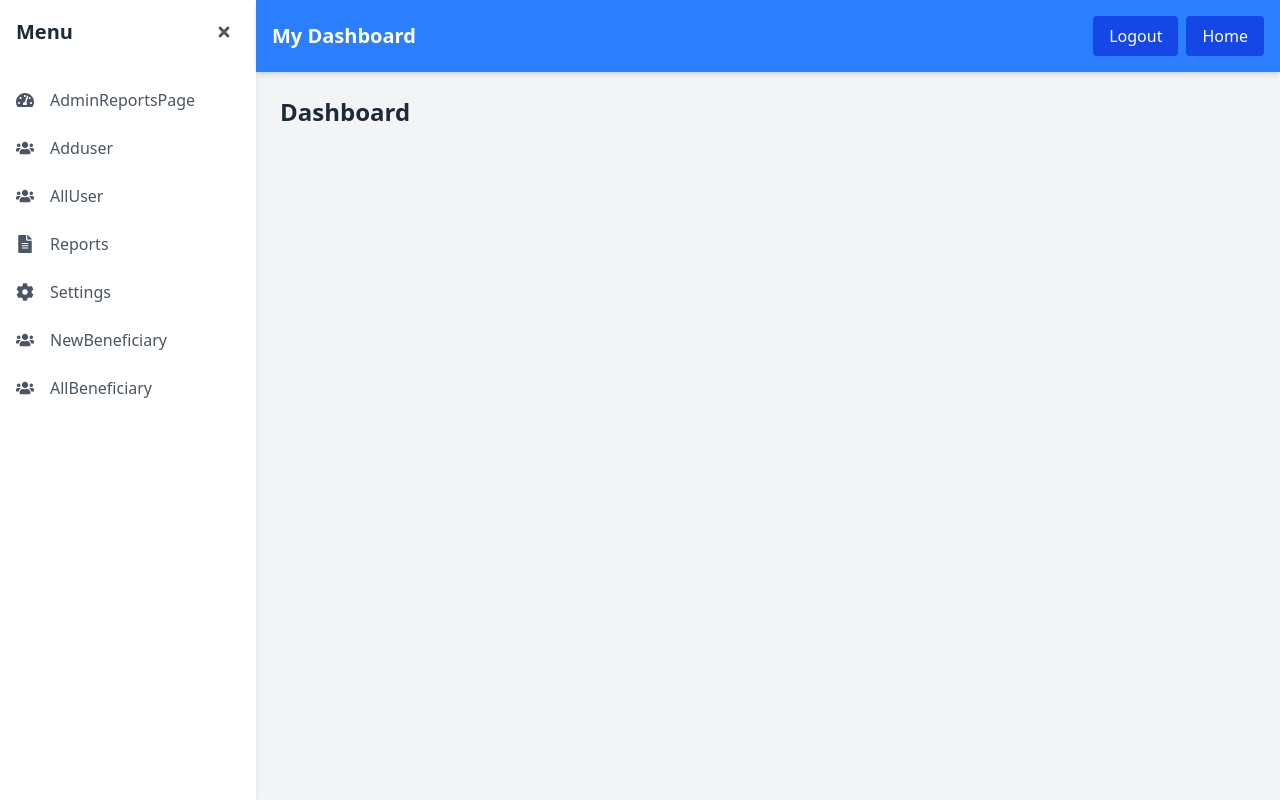
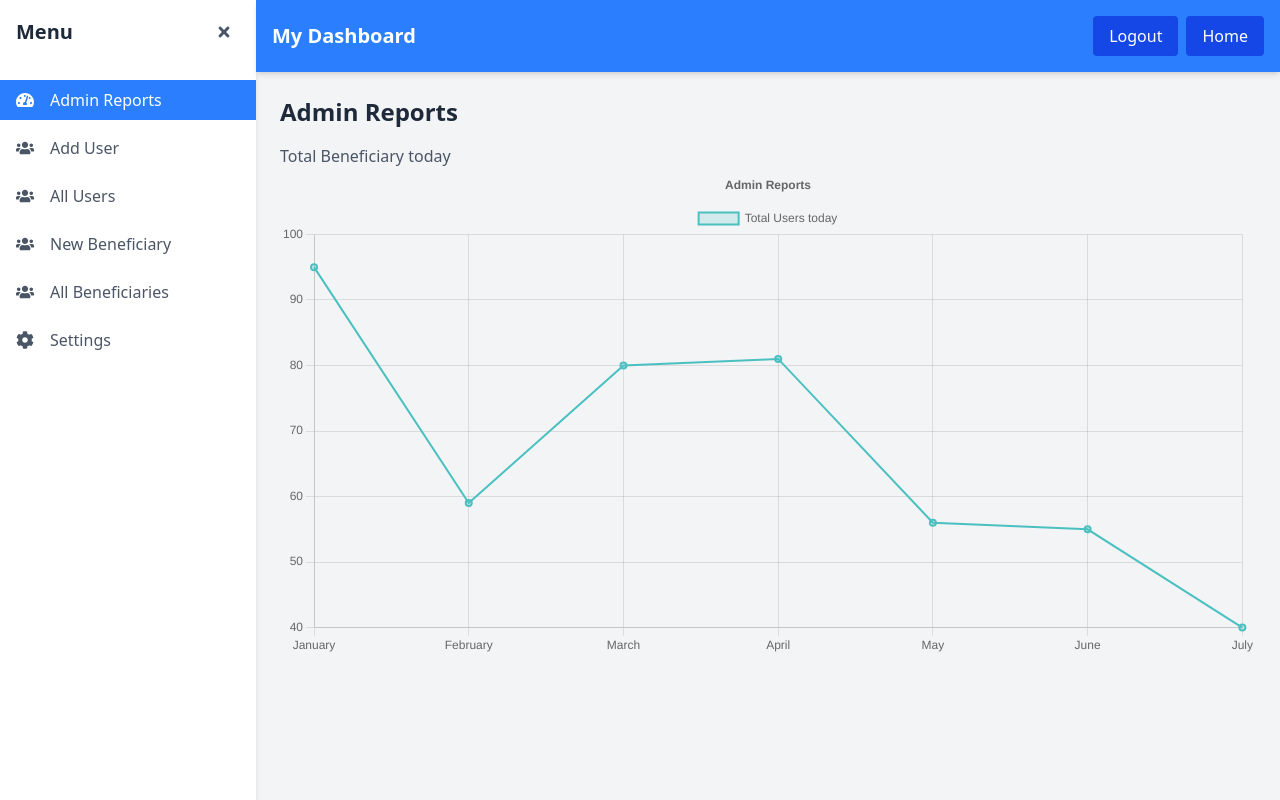
Before and after one commit to Muhammadanasraza/hackathonfrontend, a React (Vite) app: page /Dashboard in a window 1280 px wide. Built offline with nearby package versions, Linux system fonts and the light colour scheme.

Commit message:
error solve

```diff
--- a/src/Pages/Dashboard.jsx
+++ b/src/Pages/Dashboard.jsx
@@ -1,5 +1,7 @@
+
+
 import { useState } from "react";
-import { FaTachometerAlt, FaUsers, FaFileAlt, FaCog, FaTimes, FaBars } from "react-icons/fa";
+import { FaTachometerAlt, FaUsers, FaCog, FaTimes, FaBars } from "react-icons/fa";
 import NewBeneficiary from "./NewBenificiary";
 import AddUser from "./AddUser";
 import AllUser from "./AllUser";
@@ -10,33 +12,33 @@ const mockData = {
     AdminReportsPage: <AdminReportsPage />,
     NewBeneficiary: <NewBeneficiary />,
     AllBeneficiary: <AllBeneficiary />,
-    Adduser: <AddUser />,
-    AllUser: <AllUser />
+    AddUser: <AddUser />,
+    AllUser: <AllUser />,
 };
 
 function Dashboard() {
-    const [activeTab, setActiveTab] = useState("dashboard");
+    const [activeTab, setActiveTab] = useState("AdminReportsPage");
     const [isSidebarOpen, setIsSidebarOpen] = useState(true);
 
     const tabs = [
-        { name: "AdminReportsPage", label: "AdminReportsPage", icon: <FaTachometerAlt /> },
-        { name: "Adduser", label: "Adduser", icon: <FaUsers /> },
-        { name: "AllUser", label: "AllUser", icon: <FaUsers /> },
-        { name: "reports", label: "Reports", icon: <FaFileAlt /> },
+        { name: "AdminReportsPage", label: "Admin Reports", icon: <FaTachometerAlt /> },
+        { name: "AddUser", label: "Add User", icon: <FaUsers /> },
+        { name: "AllUser", label: "All Users", icon: <FaUsers /> },
+        { name: "NewBeneficiary", label: "New Beneficiary", icon: <FaUsers /> },
+        { name: "AllBeneficiary", label: "All Beneficiaries", icon: <FaUsers /> },
         { name: "settings", label: "Settings", icon: <FaCog /> },
-        { name: "NewBeneficiary", label: "NewBeneficiary", icon: <FaUsers /> },
-        { name: "AllBeneficiary", label: "AllBeneficiary", icon: <FaUsers /> }
     ];
 
     return (
         <div className="flex min-h-screen bg-gray-100">
             {/* Sidebar */}
             <div
-                className={`${isSidebarOpen ? "w-64" : "w-16"
-                    } bg-white shadow-md transition-all duration-300 flex flex-col`}
+                className={`${
+                    isSidebarOpen ? "w-64" : "w-16"
+                } bg-white shadow-md transition-all duration-300 flex flex-col`}
             >
                 <div className="p-4 flex items-center justify-between">
-                    {isSidebarOpen ? <h1 className="text-xl font-bold text-gray-800">Menu</h1> : null}
+                    {isSidebarOpen && <h1 className="text-xl font-bold text-gray-800">Menu</h1>}
                     <button
                         onClick={() => setIsSidebarOpen(!isSidebarOpen)}
                         className="focus:outline-none text-gray-600 hover:bg-gray-200 rounded-full p-2"
@@ -49,12 +51,13 @@ function Dashboard() {
                     {tabs.map((tab) => (
                         <button
                             key={tab.name}
-                            className={`w-full flex items-center gap-4 px-4 py-2 text-left text-gray-600 hover:bg-blue-100 ${activeTab === tab.name ? "bg-blue-500 text-white" : ""
-                                }`}
+                            className={`w-full flex items-center gap-4 px-4 py-2 text-left text-gray-600 hover:bg-blue-100 ${
+                                activeTab === tab.name ? "bg-blue-500 text-white" : ""
+                            }`}
                             onClick={() => setActiveTab(tab.name)}
                         >
                             <span className="text-lg">{tab.icon}</span>
-                            {isSidebarOpen ? <span>{tab.label}</span> : null}
+                            {isSidebarOpen && <span>{tab.label}</span>}
                         </button>
                     ))}
                 </nav>
@@ -66,17 +69,20 @@ function Dashboard() {
                 <div className="bg-blue-500 text-white p-4 flex items-center justify-between shadow-md">
                     <div className="text-xl font-bold">My Dashboard</div>
                     <div>
-                        <button className="bg-blue-700 px-4 py-2 mx-2 rounded text-white">Logout</button>
-                        <button className="bg-blue-700 px-4 py-2 rounded text-white"><a href="/">Home</a></button>
+                        <button className="bg-blue-700 px-4 py-2 mx-2 rounded text-white">
+                            Logout
+                        </button>
+                        <button className="bg-blue-700 px-4 py-2 rounded text-white">
+                            <a href="/">Home</a>
+                        </button>
                     </div>
-
                 </div>
 
                 <div className="p-6 flex-1">
                     <h1 className="text-2xl font-bold text-gray-800 mb-4">
-                        {activeTab.charAt(0).toUpperCase() + activeTab.slice(1)}
+                        {tabs.find((tab) => tab.name === activeTab)?.label}
                     </h1>
-                    <p className="text-gray-600">{mockData[activeTab]}</p>
+                    <div className="text-gray-600">{mockData[activeTab]}</div>
                 </div>
             </div>
         </div>
--- a/src/pages/dashboard.jsx
+++ b/src/pages/dashboard.jsx
@@ -1,5 +1,7 @@
+
+
 import { useState } from "react";
-import { FaTachometerAlt, FaUsers, FaFileAlt, FaCog, FaTimes, FaBars } from "react-icons/fa";
+import { FaTachometerAlt, FaUsers, FaCog, FaTimes, FaBars } from "react-icons/fa";
 import NewBeneficiary from "./NewBenificiary";
 import AddUser from "./AddUser";
 import AllUser from "./AllUser";
@@ -10,33 +12,33 @@ const mockData = {
     AdminReportsPage: <AdminReportsPage />,
     NewBeneficiary: <NewBeneficiary />,
     AllBeneficiary: <AllBeneficiary />,
-    Adduser: <AddUser />,
-    AllUser: <AllUser />
+    AddUser: <AddUser />,
+    AllUser: <AllUser />,
 };
 
 function Dashboard() {
-    const [activeTab, setActiveTab] = useState("dashboard");
+    const [activeTab, setActiveTab] = useState("AdminReportsPage");
     const [isSidebarOpen, setIsSidebarOpen] = useState(true);
 
     const tabs = [
-        { name: "AdminReportsPage", label: "AdminReportsPage", icon: <FaTachometerAlt /> },
-        { name: "Adduser", label: "Adduser", icon: <FaUsers /> },
-        { name: "AllUser", label: "AllUser", icon: <FaUsers /> },
-        { name: "reports", label: "Reports", icon: <FaFileAlt /> },
+        { name: "AdminReportsPage", label: "Admin Reports", icon: <FaTachometerAlt /> },
+        { name: "AddUser", label: "Add User", icon: <FaUsers /> },
+        { name: "AllUser", label: "All Users", icon: <FaUsers /> },
+        { name: "NewBeneficiary", label: "New Beneficiary", icon: <FaUsers /> },
+        { name: "AllBeneficiary", label: "All Beneficiaries", icon: <FaUsers /> },
         { name: "settings", label: "Settings", icon: <FaCog /> },
-        { name: "NewBeneficiary", label: "NewBeneficiary", icon: <FaUsers /> },
-        { name: "AllBeneficiary", label: "AllBeneficiary", icon: <FaUsers /> }
     ];
 
     return (
         <div className="flex min-h-screen bg-gray-100">
             {/* Sidebar */}
             <div
-                className={`${isSidebarOpen ? "w-64" : "w-16"
-                    } bg-white shadow-md transition-all duration-300 flex flex-col`}
+                className={`${
+                    isSidebarOpen ? "w-64" : "w-16"
+                } bg-white shadow-md transition-all duration-300 flex flex-col`}
             >
                 <div className="p-4 flex items-center justify-between">
-                    {isSidebarOpen ? <h1 className="text-xl font-bold text-gray-800">Menu</h1> : null}
+                    {isSidebarOpen && <h1 className="text-xl font-bold text-gray-800">Menu</h1>}
                     <button
                         onClick={() => setIsSidebarOpen(!isSidebarOpen)}
                         className="focus:outline-none text-gray-600 hover:bg-gray-200 rounded-full p-2"
@@ -49,12 +51,13 @@ function Dashboard() {
                     {tabs.map((tab) => (
                         <button
                             key={tab.name}
-                            className={`w-full flex items-center gap-4 px-4 py-2 text-left text-gray-600 hover:bg-blue-100 ${activeTab === tab.name ? "bg-blue-500 text-white" : ""
-                                }`}
+                            className={`w-full flex items-center gap-4 px-4 py-2 text-left text-gray-600 hover:bg-blue-100 ${
+                                activeTab === tab.name ? "bg-blue-500 text-white" : ""
+                            }`}
                             onClick={() => setActiveTab(tab.name)}
                         >
                             <span className="text-lg">{tab.icon}</span>
-                            {isSidebarOpen ? <span>{tab.label}</span> : null}
+                            {isSidebarOpen && <span>{tab.label}</span>}
                         </button>
                     ))}
                 </nav>
@@ -66,17 +69,20 @@ function Dashboard() {
                 <div className="bg-blue-500 text-white p-4 flex items-center justify-between shadow-md">
                     <div className="text-xl font-bold">My Dashboard</div>
                     <div>
-                        <button className="bg-blue-700 px-4 py-2 mx-2 rounded text-white">Logout</button>
-                        <button className="bg-blue-700 px-4 py-2 rounded text-white"><a href="/">Home</a></button>
+                        <button className="bg-blue-700 px-4 py-2 mx-2 rounded text-white">
+                            Logout
+                        </button>
+                        <button className="bg-blue-700 px-4 py-2 rounded text-white">
+                            <a href="/">Home</a>
+                        </button>
                     </div>
-
                 </div>
 
                 <div className="p-6 flex-1">
                     <h1 className="text-2xl font-bold text-gray-800 mb-4">
-                        {activeTab.charAt(0).toUpperCase() + activeTab.slice(1)}
+                        {tabs.find((tab) => tab.name === activeTab)?.label}
                     </h1>
-                    <p className="text-gray-600">{mockData[activeTab]}</p>
+                    <div className="text-gray-600">{mockData[activeTab]}</div>
                 </div>
             </div>
         </div>
```
